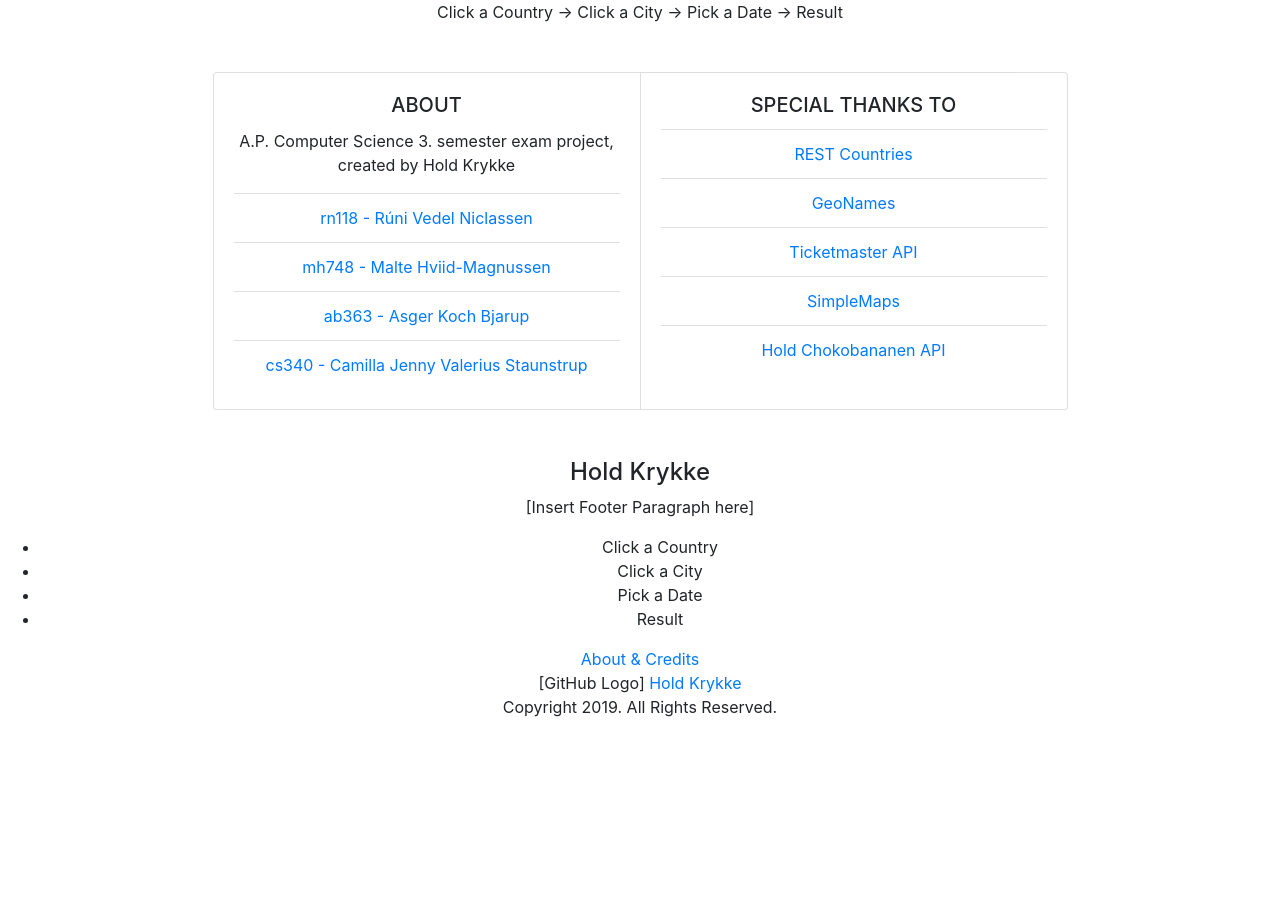
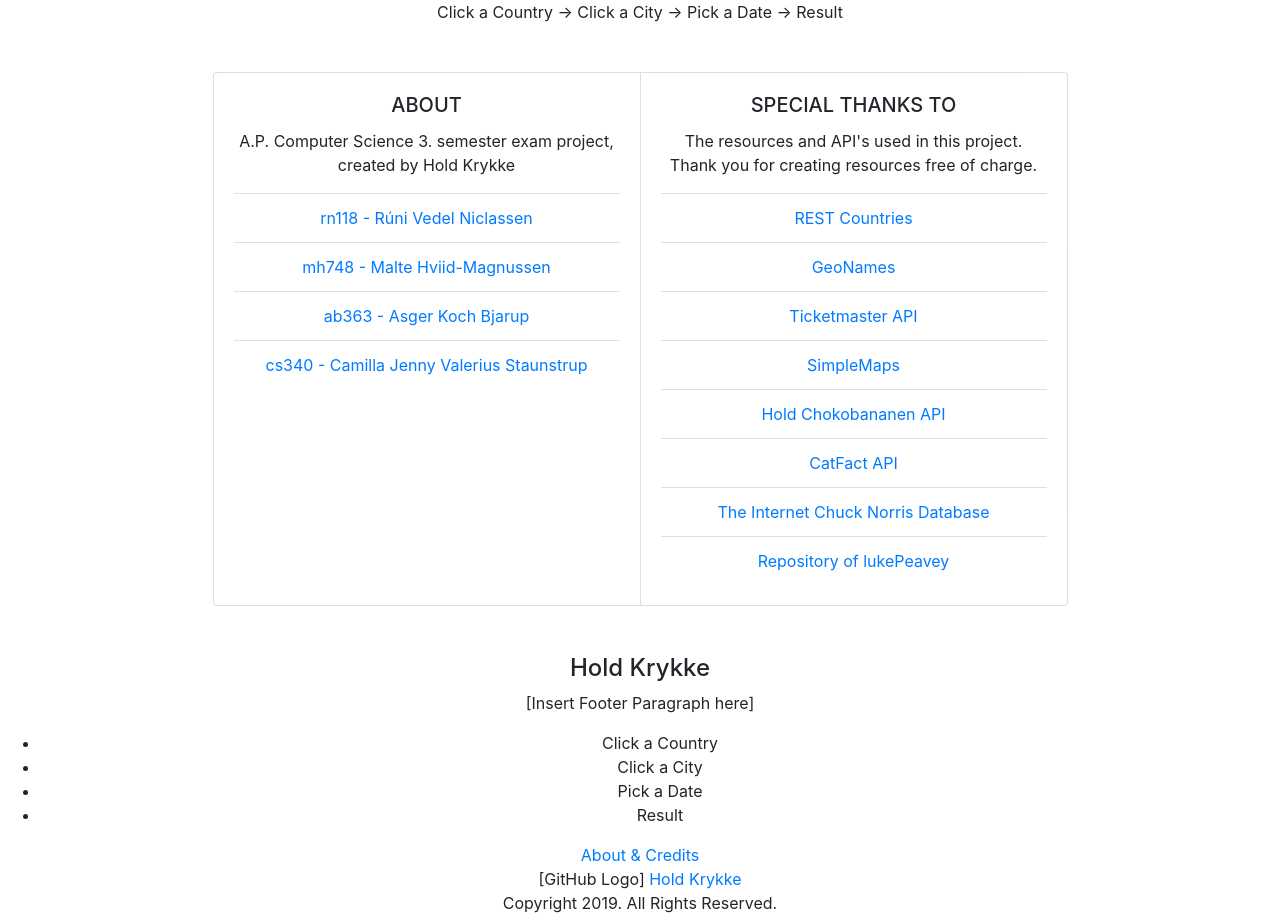
Before and after one commit to Hold-Krykke/3SemProject_FrontEnd, a React (Create React App) app: page /#/about in a window 1280 px wide. Before the commit the page ends 800 px from the top, so only its background shows below. Built offline with nearby package versions, Linux system fonts and the light colour scheme.

Commit message:
added more credits

```diff
--- a/src/components/About.jsx
+++ b/src/components/About.jsx
@@ -13,7 +13,7 @@ const About = () => {
                                 <Card.Title>ABOUT</Card.Title>
                                 <Card.Text>
                                     A.P. Computer Science 3. semester exam project, created by Hold Krykke
-                            </Card.Text>
+                                </Card.Text>
                                 <ListGroup variant="flush">
                                     <ListGroup.Item><a href="github.com/Runi-VN">rn118 - Rúni Vedel Niclassen</a></ListGroup.Item>
                                     <ListGroup.Item><a href="github.com/MalteMagnussen">mh748 - Malte Hviid-Magnussen</a></ListGroup.Item>
@@ -26,12 +26,18 @@ const About = () => {
                         <Card>
                             <Card.Body>
                                 <Card.Title>SPECIAL THANKS TO</Card.Title>
+                                <Card.Text>
+                                    The resources and API's used in this project. Thank you for creating resources free of charge.
+                                </Card.Text>
                                 <ListGroup variant="flush">
                                     <ListGroup.Item><a href="http://restcountries.eu/">REST Countries</a></ListGroup.Item>
                                     <ListGroup.Item><a href="http://www.geonames.org/">GeoNames</a></ListGroup.Item>
                                     <ListGroup.Item><a href="https://developer.ticketmaster.com/">Ticketmaster API</a></ListGroup.Item>
                                     <ListGroup.Item><a href="https://simplemaps.com/resources/svg-europe">SimpleMaps</a></ListGroup.Item>
                                     <ListGroup.Item><a href="https://ajuhlhansen.dk/WeatherCloud/api/weather ">Hold Chokobananen API</a></ListGroup.Item>
+                                    <ListGroup.Item><a href="https://catfact.ninja/">CatFact API</a></ListGroup.Item>
+                                    <ListGroup.Item><a href="http://www.icndb.com/about/">The Internet Chuck Norris Database</a></ListGroup.Item>
+                                    <ListGroup.Item><a href="https://github.com/lukePeavey/quotable">Repository of lukePeavey </a></ListGroup.Item>
                                 </ListGroup>
                             </Card.Body>
                         </Card>
```
